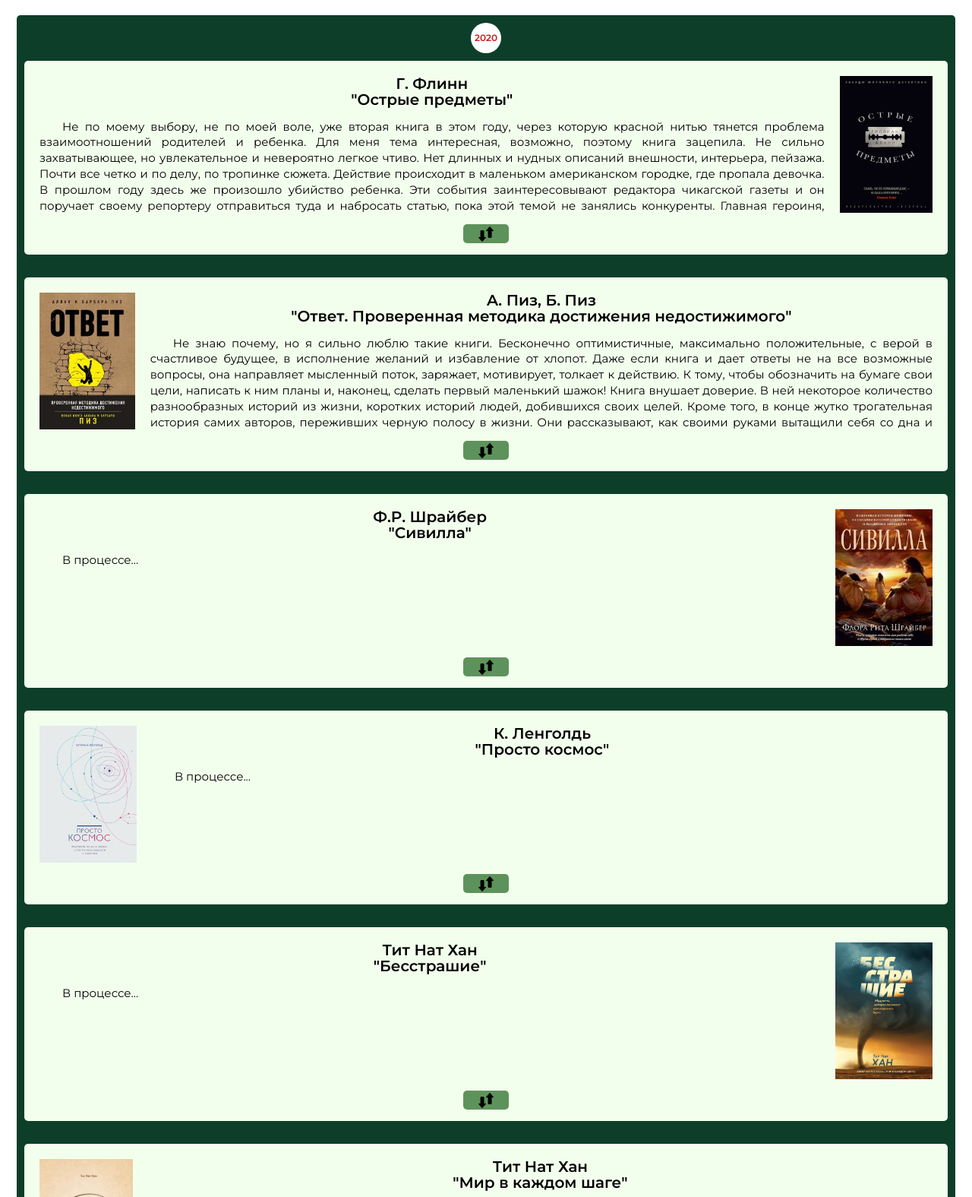
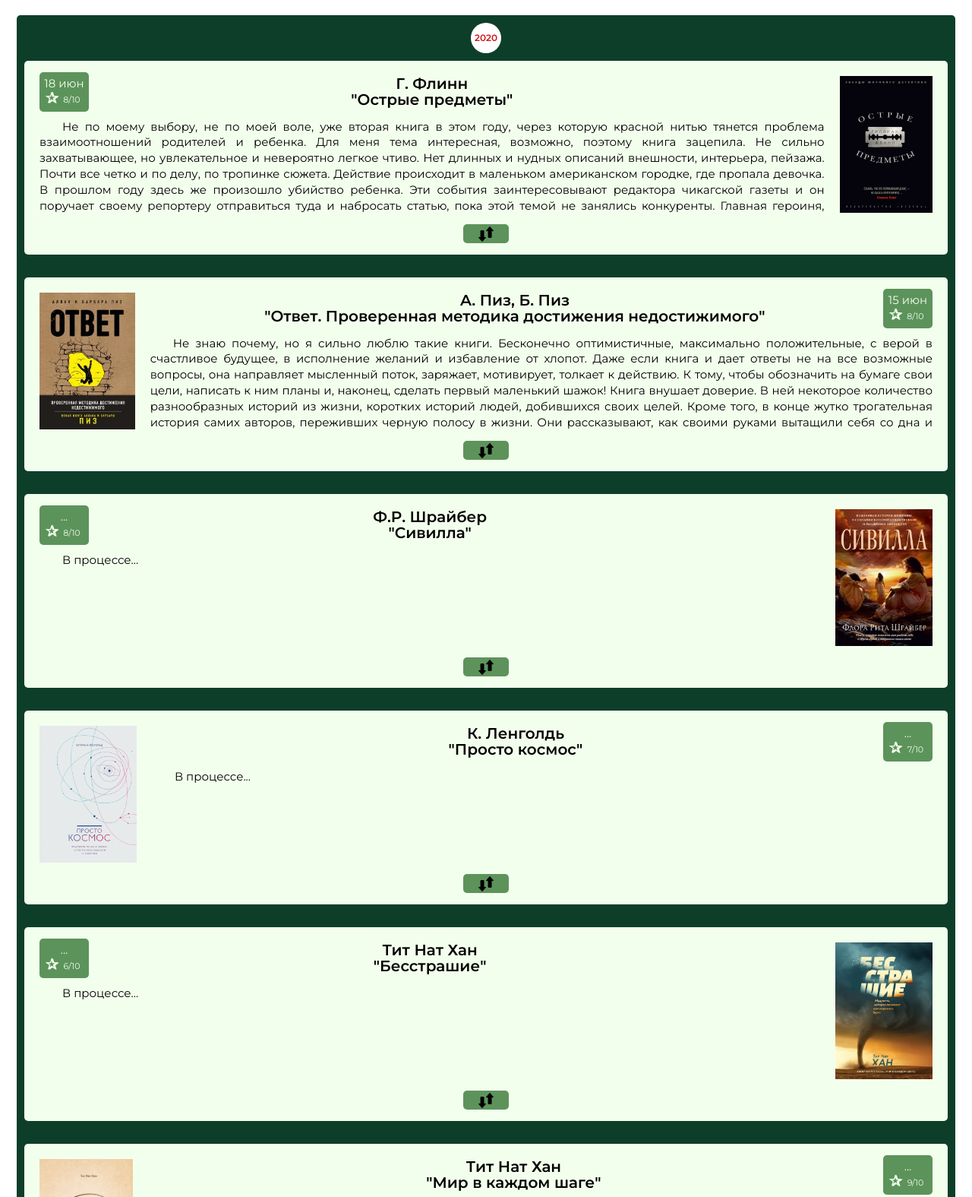
Before and after one commit to dotADmit/books, a plain HTML site: page index.html in a window 1280 px wide. Shown: the part 180-1755 px from the top of the page at 76% size. Drawn offline with Linux system fonts and the light colour scheme.

Commit message:
added date & rate

```diff
--- a/index.html
+++ b/index.html
@@ -12,6 +12,10 @@
     <section class="books"><span class="year">2020</span>
           <div class="books__item">
             <div class="books__item-desc"><img class="books__item-img" src="source/img/books/hot.jpg" alt="&quot;Острые предметы&quot;"/>
+              <div class="date-rate">
+                <div class="date">18 июн</div>
+                <div class="rate">8/10</div>
+              </div>
               <div class="books__item-header">Г. Флинн
                 <p class="books__item-name">&quot;Острые предметы&quot;</p>
               </div>
@@ -21,6 +25,10 @@
           </div>
           <div class="books__item">
             <div class="books__item-desc"><img class="books__item-img" src="source/img/books/answer.jpg" alt="&quot;Ответ. Проверенная методика достижения недостижимого&quot;"/>
+              <div class="date-rate">
+                <div class="date">15 июн</div>
+                <div class="rate">8/10</div>
+              </div>
               <div class="books__item-header">А. Пиз, Б. Пиз
                 <p class="books__item-name">&quot;Ответ. Проверенная методика достижения недостижимого&quot;</p>
               </div>
@@ -30,6 +38,10 @@
           </div>
           <div class="books__item">
             <div class="books__item-desc"><img class="books__item-img" src="source/img/books/sivil.jpg" alt="&quot;Сивилла&quot;"/>
+              <div class="date-rate">
+                <div class="date">...</div>
+                <div class="rate">8/10</div>
+              </div>
               <div class="books__item-header">Ф.Р. Шрайбер
                 <p class="books__item-name">&quot;Сивилла&quot;</p>
               </div>
@@ -39,6 +51,10 @@
           </div>
           <div class="books__item">
             <div class="books__item-desc"><img class="books__item-img" src="source/img/books/space.png" alt="&quot;Просто космос&quot;"/>
+              <div class="date-rate">
+                <div class="date">...</div>
+                <div class="rate">7/10</div>
+              </div>
               <div class="books__item-header">К. Ленголдь
                 <p class="books__item-name">&quot;Просто космос&quot;</p>
               </div>
@@ -48,6 +64,10 @@
           </div>
           <div class="books__item">
             <div class="books__item-desc"><img class="books__item-img" src="source/img/books/han.png" alt="&quot;Бесстрашие&quot;"/>
+              <div class="date-rate">
+                <div class="date">...</div>
+                <div class="rate">6/10</div>
+              </div>
               <div class="books__item-header">Тит Нат Хан
                 <p class="books__item-name">&quot;Бесстрашие&quot;</p>
               </div>
@@ -57,6 +77,10 @@
           </div>
           <div class="books__item">
             <div class="books__item-desc"><img class="books__item-img" src="source/img/books/every.jpg" alt="&quot;Мир в каждом шаге&quot;"/>
+              <div class="date-rate">
+                <div class="date">...</div>
+                <div class="rate">9/10</div>
+              </div>
               <div class="books__item-header">Тит Нат Хан
                 <p class="books__item-name">&quot;Мир в каждом шаге&quot;</p>
               </div>
--- a/style.css
+++ b/style.css
@@ -64,6 +64,28 @@ a {
     position: relative;
 }
 
+.date-rate {
+	min-width: 55px;
+	position: absolute;
+	top: 15px;
+	background-color: rgba(0, 82, 2, 0.62);
+	color: rgb(243, 255, 237);
+	border-radius: 5px;
+	padding: 5px;
+	text-align: center;
+}
+.rate {
+	padding-left: 20px;
+	font-size: 11px;
+}
+.rate::before{
+	position: absolute;
+	top: 24px;
+	left: 8px;
+	content: "\2730";
+	font-size: 20px;
+	font-weight: bold;
+}
 .books__item-desc {
     text-align: justify;
     margin-bottom: 15px;
@@ -77,7 +99,7 @@ a {
 }
 
 .books__item-name {
-    margin: 0;
+		margin: 0;
 }
 
 .books__item-img {
@@ -92,9 +114,15 @@ a {
     float: left;
 }
 
+.books__item:nth-child(odd) .date-rate {
+	top: 15px;
+	right: 20px;
+}
+
 .books__item-header {
     margin: 0;
-    margin-bottom: 10px;
+		margin-bottom: 10px;
+		padding-right: 70px;
     font-size: 20px;
     text-align: center;
     font-weight: 600;
@@ -125,6 +153,7 @@ a {
 		position: fixed;
 		top: 0;
 		z-index: 10;
+		opacity: 0.95;
 	}
 	.books {
 		margin-top: 70px;
@@ -149,6 +178,9 @@ a {
 		text-indent: 0px;
 		margin: 0;
 	}
+	.books__item-header {
+		padding: 0;
+	}
 }
 
 .open {
```
Also changed, not shown: 1 other file.
